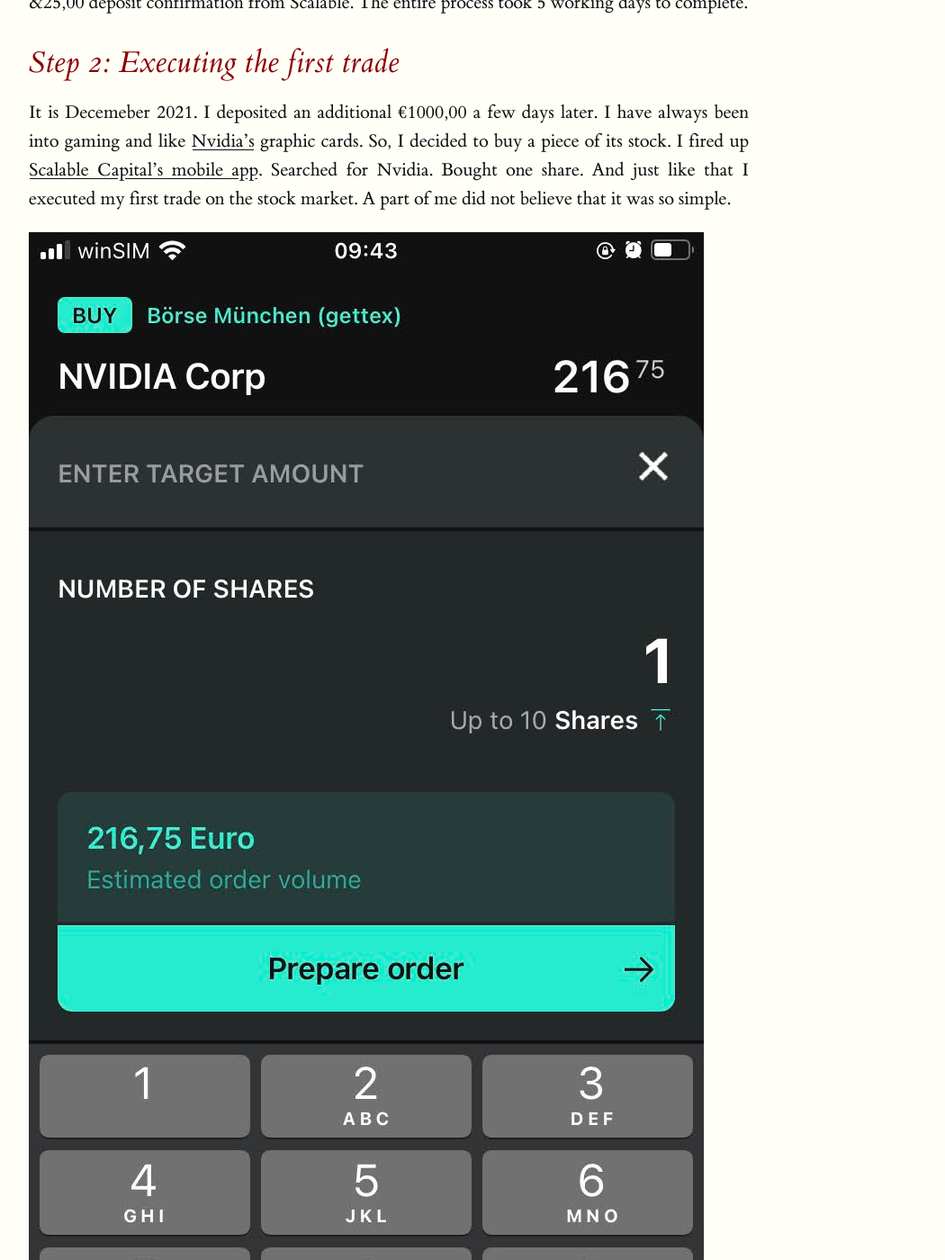
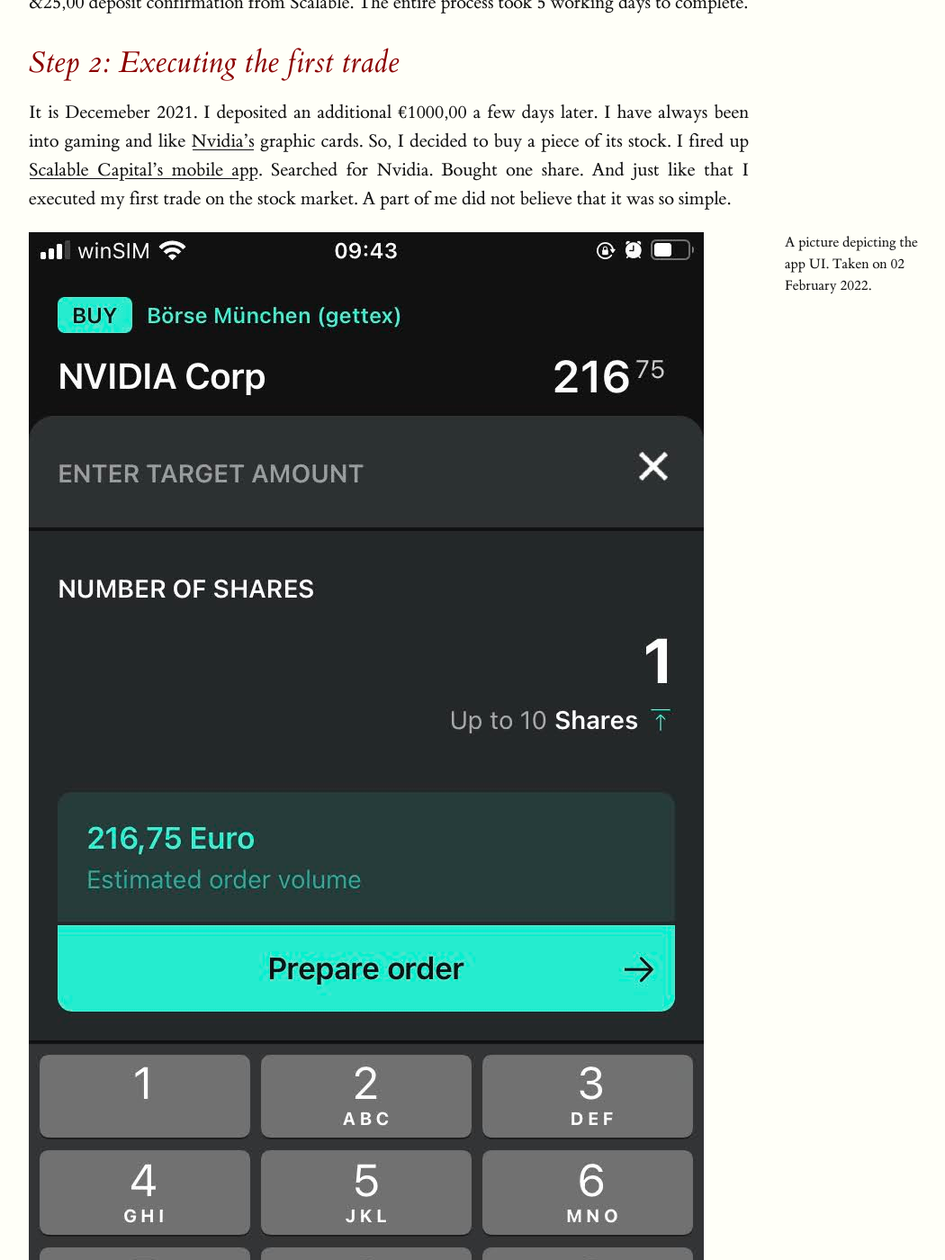
Before and after one commit to masaaldosey/masaaldosey.github.io, a Jekyll site: the page built from _posts/2022-01-31-test.md, in a window 1280 px wide and 1400 px high, scrolled down 1214 px. Shown: the whole window at 90% size, without its empty margins (208-1258 px from the left). Built offline with Jekyll 4.4.1, drawn with Linux system fonts in a browser that asks for light colours; some of the changed text lies outside the part shown.

Commit message:
edit(_posts): fixed rendering of sidenote

```diff
--- a/_posts/2022-01-31-test.md
+++ b/_posts/2022-01-31-test.md
@@ -41,10 +41,10 @@
 cards. So, I decided to buy a piece of its stock. I fired up [Scalable Capital's mobile app](https://apps.apple.com/us/app/scalable-capital-etf-stocks/id1075561513).
 Searched for Nvidia. Bought one share. And just like that I executed my first trade on the stock market. A part of me did not believe that it was so simple.
 
-<div class="container">
+<figure>
+    <span class="marginnote">A picture depicting the app UI. Taken on 02 February 2022.</span>
     <img src="../files/investing/IMG_7605.jpg"/>
-</div>
-<span class="marginnote">A picture depicting the app UI. Tkaen on 02 February 2022.</span>
+</figure>
 
 
 ## Current Portfolio
```
